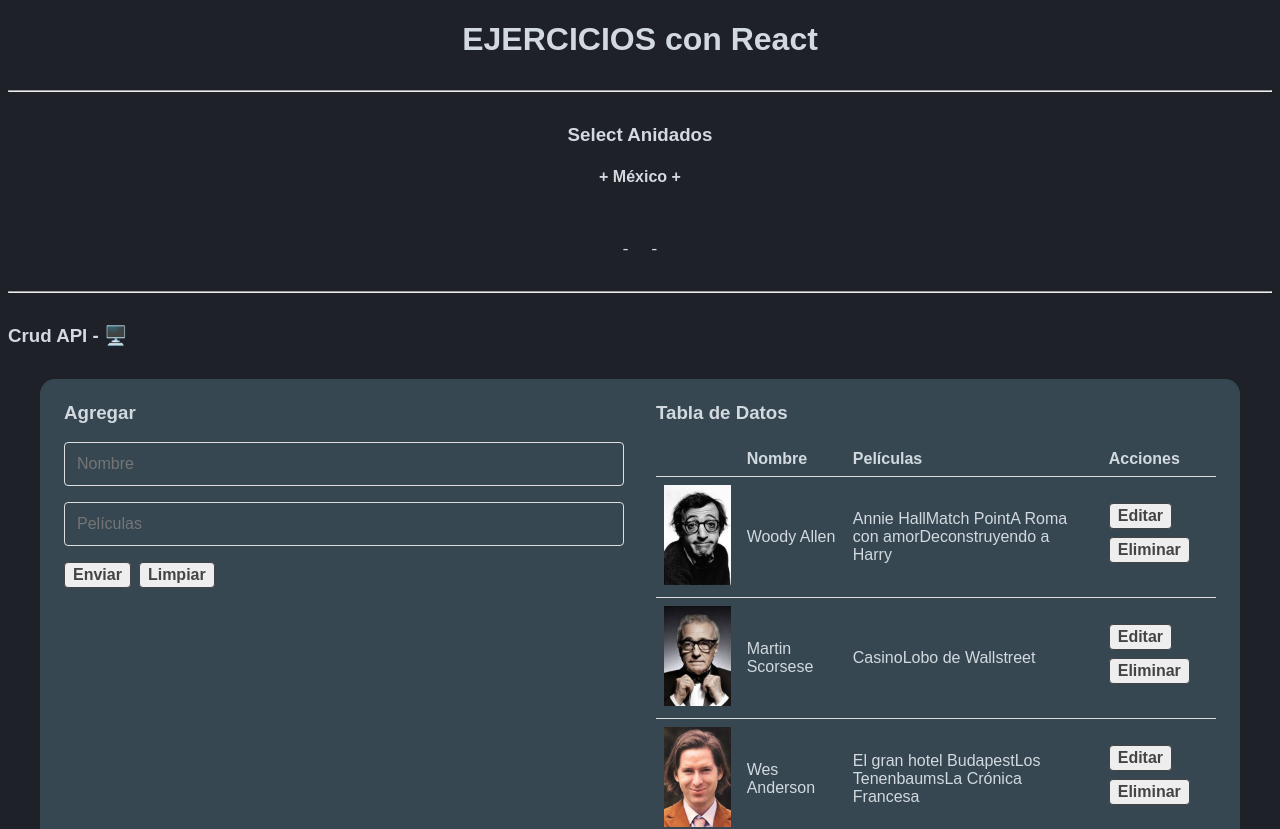
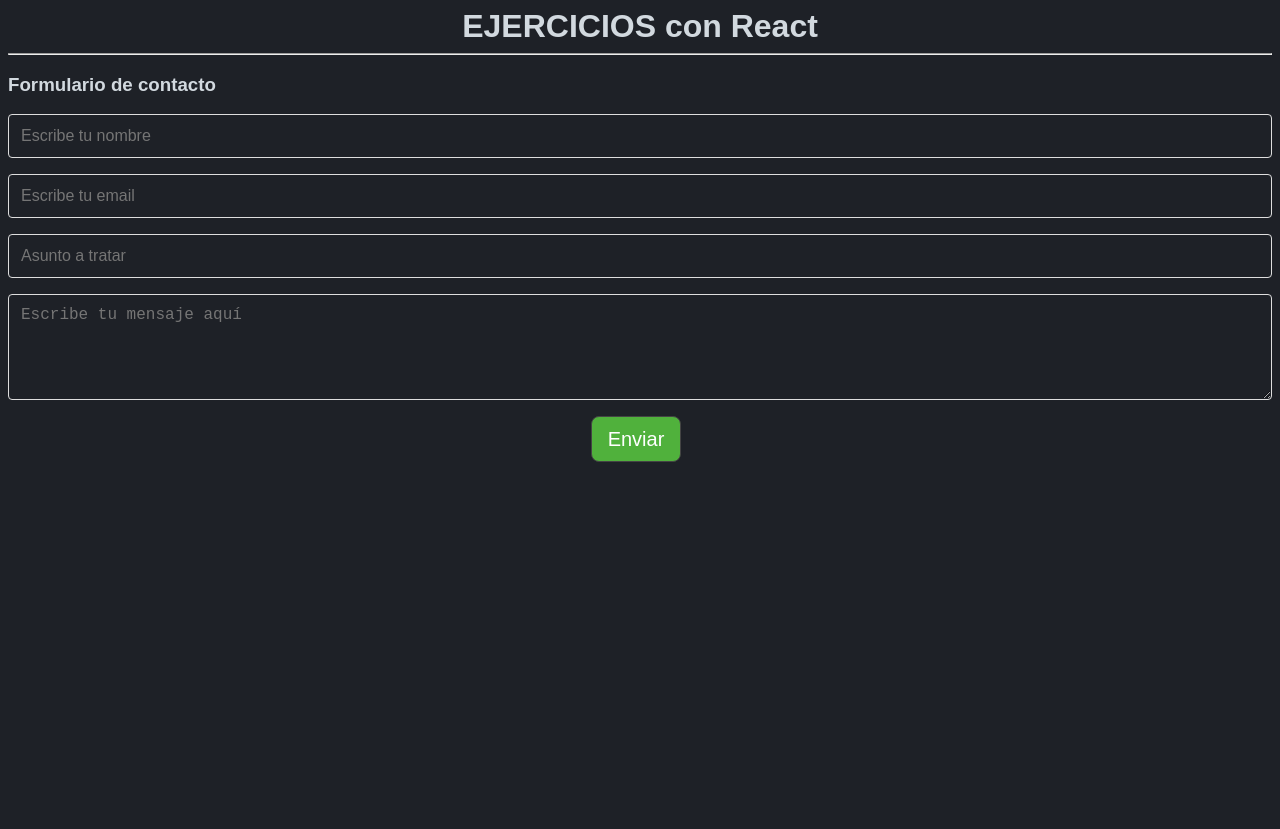
Before and after one commit to sergioortegadev/02-react-ejercicios, a React (Create React App) app: page / in a window 1280 px wide. Shown: the top 829 px of the page. After the commit the page ends 800 px from the top, so only its background shows below. Built offline with nearby package versions, Linux system fonts and the light colour scheme; no server answers; data requests are answered from the project's data file.

Commit message:
Form y validaciones - inProg v.45

```diff
--- a/public/index.html
+++ b/public/index.html
@@ -6,8 +6,8 @@
  <link rel="icon" href="%PUBLIC_URL%/favicon.ico" />
  <meta name="viewport" content="width=device-width, initial-scale=1" />
  <meta name="theme-color" content="#000000" />
- <meta name="description" content="Web site created using create-react-app" />
- <link rel="apple-touch-icon" href="%PUBLIC_URL%/logo192.png" />
+ <meta name="description" content="Ejercios con react" />
+ <!-- <link rel="apple-touch-icon" href="%PUBLIC_URL%/logo192.png" /> -->
  <!--
       manifest.json provides metadata used when your web app is installed on a
       user's mobile device or desktop. See https://developers.google.com/web/fundamentals/web-app-manifest/
@@ -22,7 +22,7 @@
       work correctly both with client-side routing and a non-root public URL.
       Learn how to configure a non-root public URL by running `npm run build`.
     -->
- <title>React App</title>
+ <title>Ejercicos con React</title>
 </head>
 
 <body>
--- a/src/App.js
+++ b/src/App.js
@@ -1,18 +1,20 @@
 import React from "react";
-import CrudApi from "./components/CrudApi";
-import CrudApp from "./components/CrudApp";
-import SelectsAnidados from "./components/SelectsAnidados";
+import ContactForm from "./components/ContactForm";
+// import CrudApi from "./components/CrudApi";
+// import CrudApp from "./components/CrudApp";
+// import SelectsAnidados from "./components/SelectsAnidados";
 
 function App() {
   return (
     <div>
       <h1>EJERCICIOS con React</h1>
       <hr />
-      <SelectsAnidados />
+      <ContactForm />
+      {/* <SelectsAnidados />
       <hr />
       <CrudApi />
       <hr />
-      <CrudApp />
+      <CrudApp /> */}
     </div>
   );
 }
--- /dev/null
+++ b/src/components/ContactForm.js
@@ -0,0 +1,65 @@
+import { useForm } from "../hooks/useForm";
+
+const initialForm = {};
+
+const validationsForm = (form) => {};
+
+const ContactForm = () => {
+  const {
+    form,
+    errors,
+    loading,
+    response,
+    handleChange,
+    handleBlur,
+    handleSubmit,
+  } = useForm(initialForm, validationsForm);
+
+  return (
+    <div>
+      <h3>Formulario de contacto</h3>
+      <form onSubmit={handleSubmit}>
+        <input
+          type="text"
+          name="name"
+          placeholder="Escribe tu nombre"
+          onBlur={handleBlur}
+          onChange={handleChange}
+          value={form.name}
+          required
+        />
+        <input
+          type="email"
+          name="email"
+          placeholder="Escribe tu email"
+          onBlur={handleBlur}
+          onChange={handleChange}
+          value={form.email}
+          required
+        />
+        <input
+          type="text"
+          name="subject"
+          placeholder="Asunto a tratar"
+          onBlur={handleBlur}
+          onChange={handleChange}
+          value={form.subject}
+          required
+        />
+        <textarea
+          name="comments"
+          cols="50"
+          rows="5"
+          placeholder="Escribe tu mensaje aquí"
+          onBlur={handleBlur}
+          onChange={handleChange}
+          value={form.comments}
+          required
+        ></textarea>
+        <input type="submit" value="Enviar" />
+      </form>
+    </div>
+  );
+};
+
+export default ContactForm;
--- /dev/null
+++ b/src/hooks/useForm.js
@@ -0,0 +1,24 @@
+import { useState } from "react";
+
+export const useForm = (initialForm, validateForm) => {
+  const [form, setForm] = useState(initialForm);
+  const [errors, setErrors] = useState({});
+  const [loading, setLoading] = useState(false);
+  const [response, setResponse] = useState(null);
+
+  const handleChange = () => {};
+
+  const handleBlur = () => {};
+
+  const handleSubmit = () => {};
+
+  return {
+    form,
+    errors,
+    loading,
+    response,
+    handleChange,
+    handleBlur,
+    handleSubmit,
+  };
+};
--- a/src/index.css
+++ b/src/index.css
@@ -15,11 +15,13 @@
 }
 h1 {
   text-align: center;
+  margin: 0;
 }
 
 input[type="text"],
 input[type="email"],
 textarea {
+  color: #ddf;
   border: thin solid #dedede;
   border-radius: 0.25rem;
   padding: 0.75rem;
@@ -36,14 +38,14 @@
 input[type="submit"],
 input[type="reset"] {
   border: thin solid #444;
-  border-radius: 0.25rem;
-  padding: 0.25rem 0.5rem;
+  border-radius: 0.5rem;
+  padding: 0.75rem 1rem;
   margin: 0 0.5rem 0.5rem 0;
   display: inline-block;
-  background-color: #eee;
-  color: #444;
-  font-weight: bold;
-  font-size: 1rem;
+  background-color: rgb(80, 177, 60);
+  color: #fff;
+  font-weight: thin;
+  font-size: 1.25rem;
   line-height: 1;
   text-transform: none;
   text-decoration: none;
@@ -52,12 +54,17 @@
   cursor: pointer;
 }
 
+input[type="submit"]:active {
+  background-color: rgb(64, 129, 50);
+}
+
 form {
   margin-bottom: 1rem;
+  text-align: center;
 }
 
 hr {
-  margin: 2rem auto;
+  margin: 0.5rem auto;
 }
 
 label {
```
